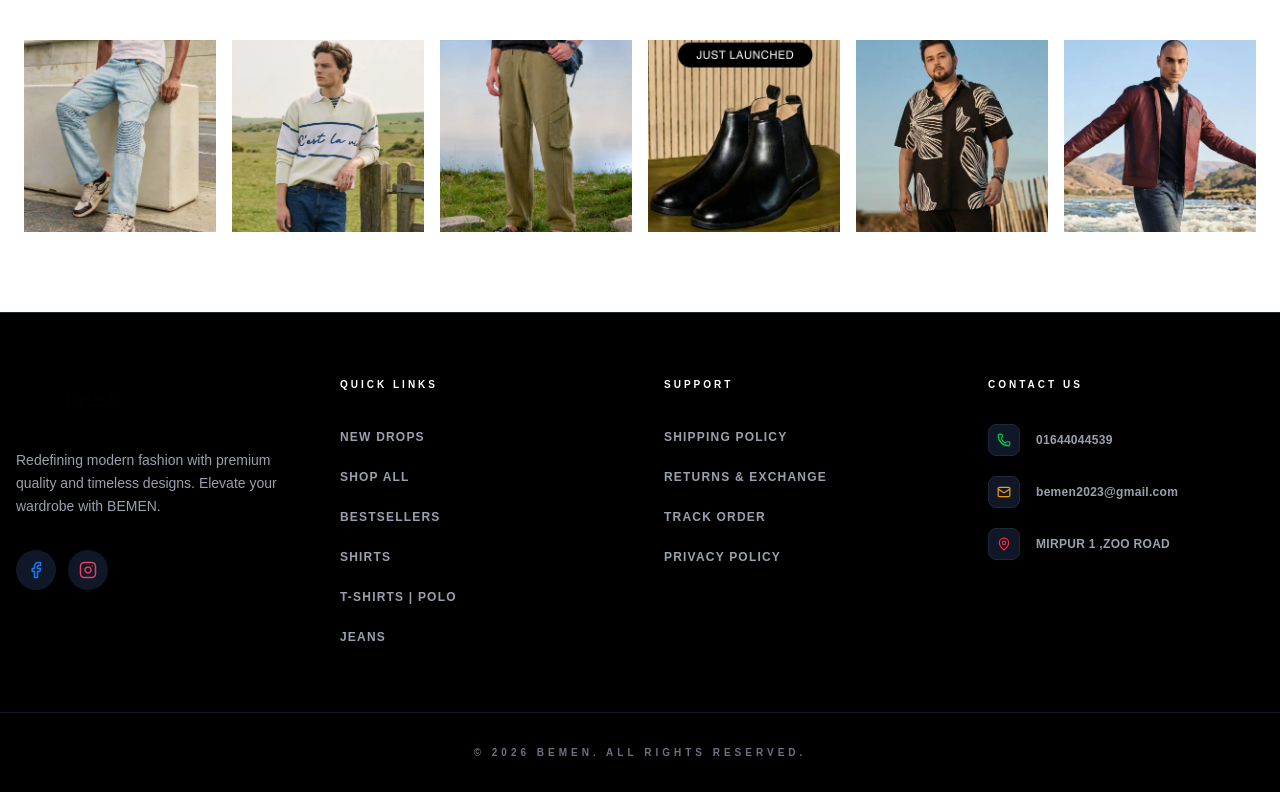
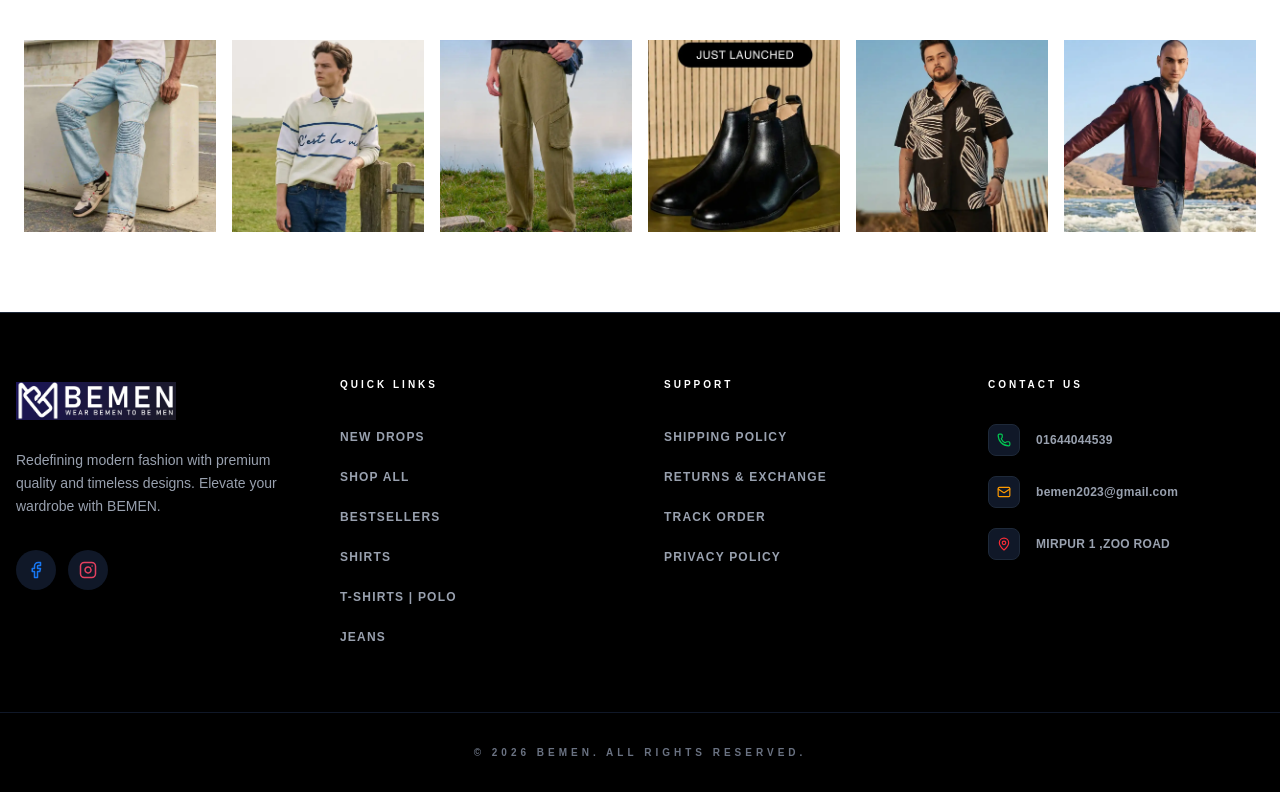
Before and after one commit to ashrafultusar/BEMan, a Next.js app: page / in a window 1280 px wide. Shown: the part 3128-3920 px from the top of the page. Built offline with nearby package versions, Linux system fonts and the light colour scheme; no server answers; the database is empty.

Commit message:
added all

```diff
--- a/components/Footer.tsx
+++ b/components/Footer.tsx
@@ -14,7 +14,7 @@ const Footer = () => {
   const quickLinks = [
     { name: "NEW DROPS", href: "/" },
     { name: "SHOP ALL", href: "/shop/all" },
-    { name: "BESTSELLERS", href: "/shop/all" }, // Path adjust kora hoyeche
+    { name: "BESTSELLERS", href: "/shop/all" },
     { name: "SHIRTS", href: "/shop/shirts" },
     { name: "T-SHIRTS | POLO", href: "/shop/t-shirts" },
     { name: "JEANS", href: "/shop/jeans" },
@@ -42,7 +42,7 @@ const Footer = () => {
       label: "Phone",
       value: "01644044539",
       href: "tel:+8801644044539",
-      iconColor: "text-green-500", // WhatsApp/Phone green
+      iconColor: "text-green-500",
     },
     {
       icon: Mail,
@@ -69,9 +69,9 @@ const Footer = () => {
           {/* Brand Section */}
           <div className="space-y-6">
             <Link href="/" className="flex items-center gap-3">
-            <div className="relative w-32 md:w-40 h-10 md:h-12">
+            <div className="relative w-32 md:w-40 h-10  md:h-12 ">
                             <Image
-                              src="/assets/logo.jpeg"
+                              src="/assets/logo1.jpeg"
                               alt="BEMEN Logo"
                               fill
                               priority
```
